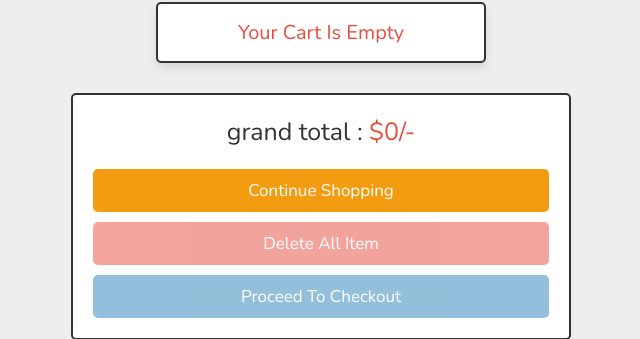
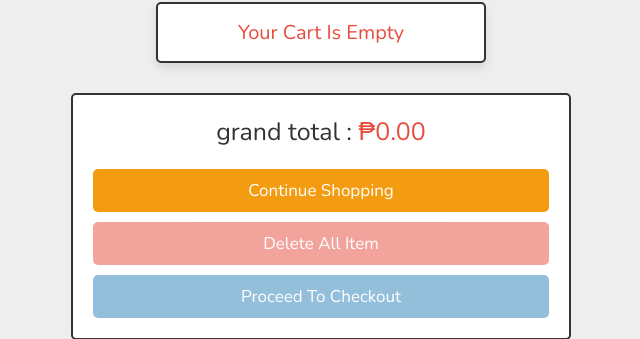
Before and after one commit to rawr7819369/TechTitans_Estilo-_E-Commerce-Website_CIA_IT31S7, a PHP site: page /cart.php in a window 1280 px wide. Shown: the part 443-782 px from the top of the page, without its empty margins (319-959 px from the left). Run offline with PHP 8.4, Linux system fonts and the light colour scheme; the visitor is signed in with stand-in values (Sample User, id 1); data that the repository does not hold is empty; some libraries are stand-ins or nearby versions.

Commit message:
Little cleaning

```diff
--- a/about.php
+++ b/about.php
@@ -69,7 +69,7 @@ if(isset($_SESSION['user_id'])){
             <i class="fas fa-star"></i>
             <i class="fas fa-star-half-alt"></i>
          </div>
-         <h3>john deo</h3>
+         <h3>Lord Ivan Johannes B. Bautista</h3>
       </div>
 
       <div class="swiper-slide slide">
--- a/cart.php
+++ b/cart.php
@@ -72,11 +72,11 @@ if(isset($_POST['update_qty'])){
       <img src="uploaded_img/<?= $fetch_cart['image']; ?>" alt="">
       <div class="name"><?= $fetch_cart['name']; ?></div>
       <div class="flex">
-         <div class="price">$<?= $fetch_cart['price']; ?>/-</div>
+         <div class="price">₱<?= $fetch_cart['price']; ?>.00</div>
          <input type="number" name="qty" class="qty" min="1" max="99" onkeypress="if(this.value.length == 2) return false;" value="<?= $fetch_cart['quantity']; ?>">
          <button type="submit" class="fas fa-edit" name="update_qty"></button>
       </div>
-      <div class="sub-total"> sub total : <span>$<?= $sub_total = ($fetch_cart['price'] * $fetch_cart['quantity']); ?>/-</span> </div>
+      <div class="sub-total"> sub total : <span>₱<?= $sub_total = ($fetch_cart['price'] * $fetch_cart['quantity']); ?>.00</span> </div>
       <input type="submit" value="delete item" onclick="return confirm('delete this from cart?');" class="delete-btn" name="delete">
    </form>
    <?php
@@ -89,7 +89,7 @@ if(isset($_POST['update_qty'])){
    </div>
 
    <div class="cart-total">
-      <p>grand total : <span>$<?= $grand_total; ?>/-</span></p>
+      <p>grand total : <span>₱<?= $grand_total; ?>.00</span></p>
       <a href="shop.php" class="option-btn">continue shopping</a>
       <a href="cart.php?delete_all" class="delete-btn <?= ($grand_total > 1)?'':'disabled'; ?>" onclick="return confirm('delete all from cart?');">delete all item</a>
       <a href="checkout.php" class="btn <?= ($grand_total > 1)?'':'disabled'; ?>">proceed to checkout</a>
--- a/home.php
+++ b/home.php
@@ -170,7 +170,7 @@ include 'components/wishlist_cart.php';
       <img src="uploaded_img/<?= $fetch_product['image_01']; ?>" alt="">
       <div class="name"><?= $fetch_product['name']; ?></div>
       <div class="flex">
-         <div class="price"><span>$</span><?= $fetch_product['price']; ?><span>/-</span></div>
+         <div class="price"><span>₱</span><?= $fetch_product['price']; ?><span>.00</span></div>
          <input type="number" name="qty" class="qty" min="1" max="99" onkeypress="if(this.value.length == 2) return false;" value="1">
       </div>
       <input type="submit" value="add to cart" class="btn" name="add_to_cart">
```
Also changed, not shown: admin/dashboard.php (+0 -9 lines).
